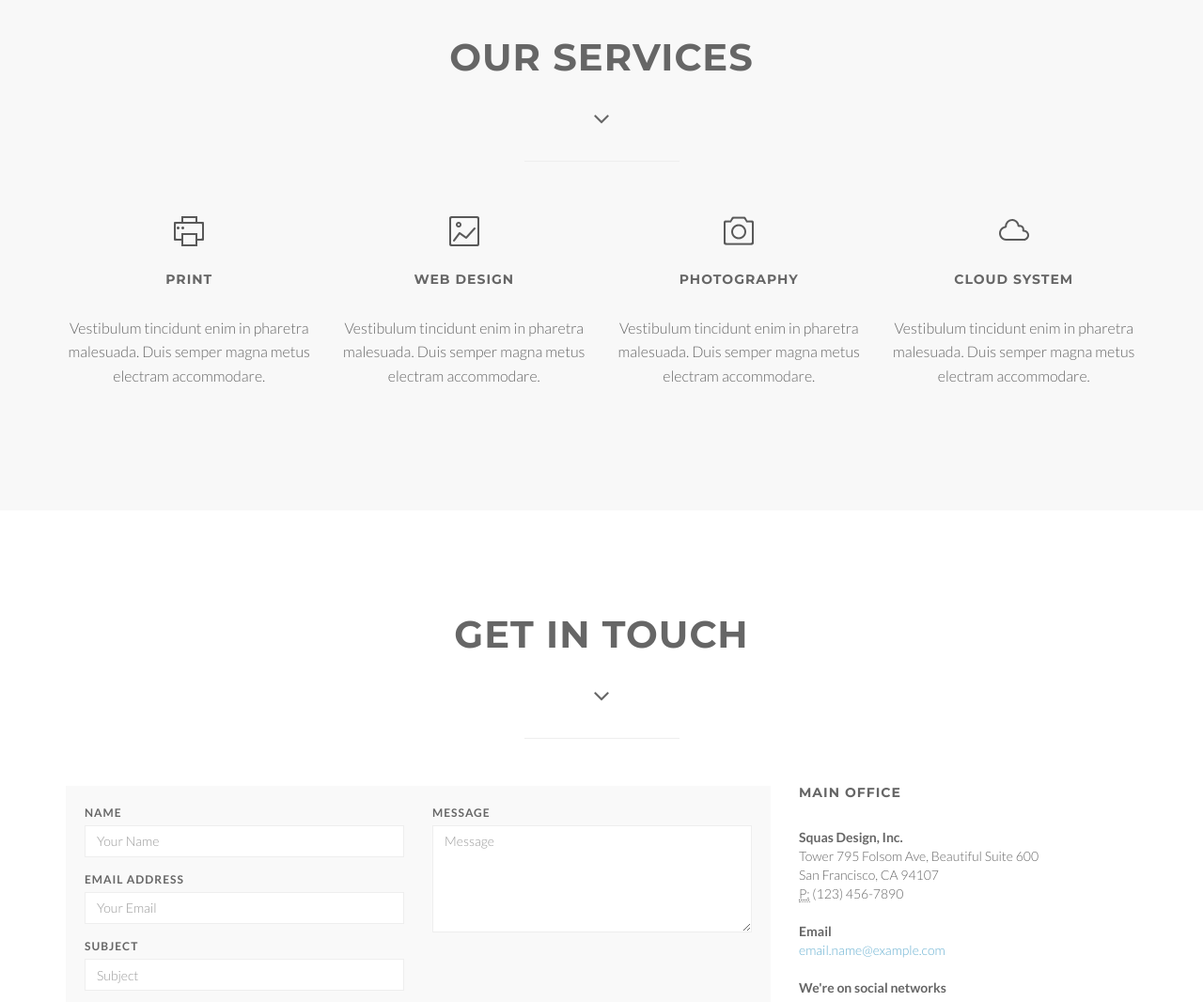
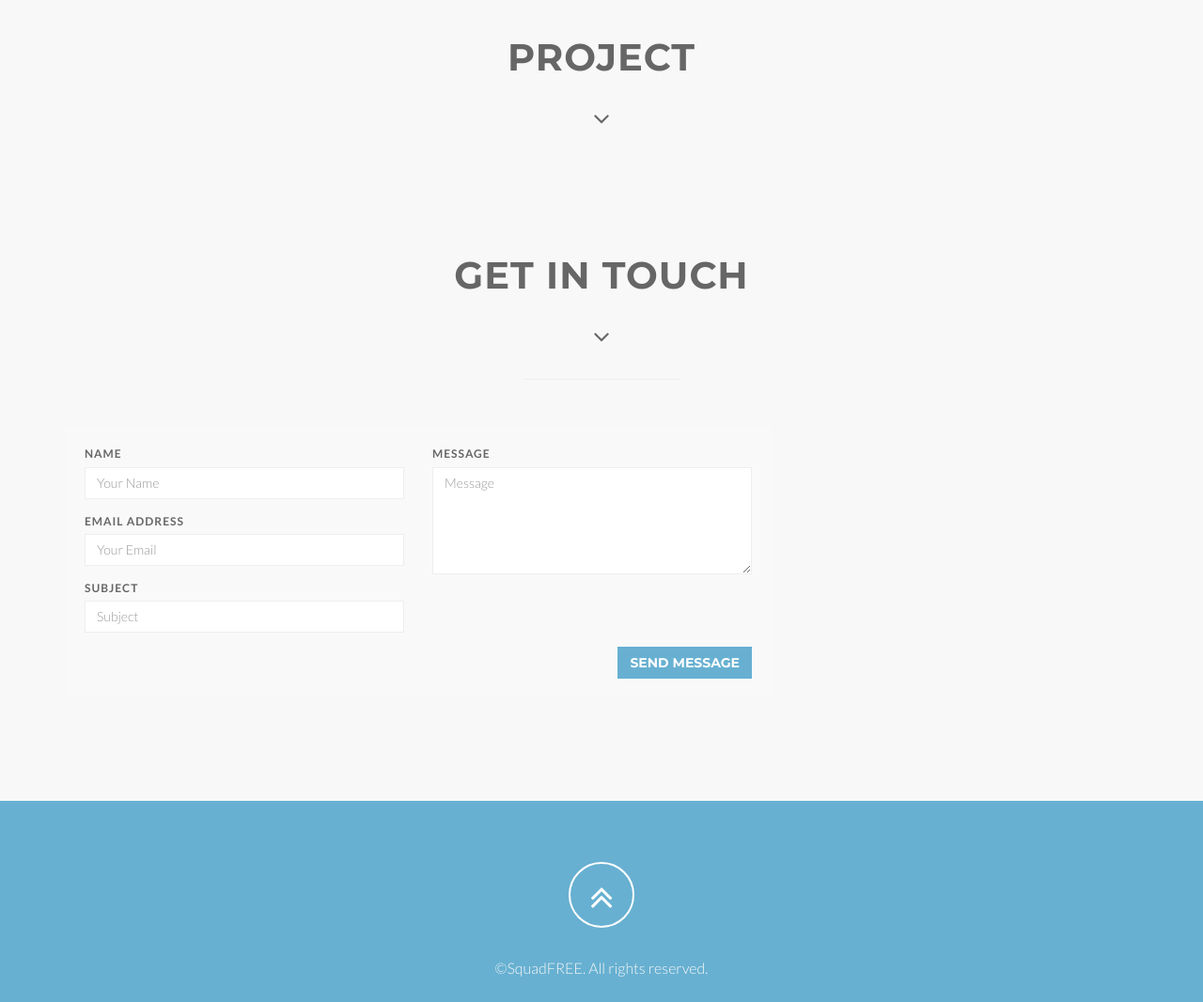
Before and after one commit to SJSBowley/Team6_Kela, a plain HTML site: page index.html in a window 1280 px wide. Shown: the part 1617-2683 px from the top of the page at 94% size. Drawn offline with Linux system fonts and the light colour scheme.

Commit message:
Update index.html

```diff
--- a/index.html
+++ b/index.html
@@ -41,7 +41,7 @@
                     <i class="fa fa-bars"></i>
                 </button>
                 <a class="navbar-brand" href="index.html">
-                    <h1>SQUAD FREE</h1>
+                    <h1>CS109 Project - Predicting Seizures</h1>
                 </a>
             </div>
 
@@ -49,17 +49,21 @@
             <div class="collapse navbar-collapse navbar-right navbar-main-collapse">
       <ul class="nav navbar-nav">
         <li class="active"><a href="#intro">Home</a></li>
-        <li><a href="#about">About</a></li>
-		<li><a href="#service">Service</a></li>
-		<li><a href="#contact">Contact</a></li>
-        <li class="dropdown">
+        <li><a href="#project">Project</a></li>
+		<li><a href="#literature">Literature</a></li>
+	      <li><a href="#data">Data</a></li>
+	      <li><a href="#approach">Approach</a></li>
+	      <li><a href="#model">Model</a></li>
+	      <li><a href="#model">Analysis</a></li>
+	      <li><a href="#model">Conclusions</a></li>
+       <!-- <li class="dropdown">
           <a href="#" class="dropdown-toggle" data-toggle="dropdown">Dropdown <b class="caret"></b></a>
           <ul class="dropdown-menu">
             <li><a href="#">Example menu</a></li>
             <li><a href="#">Example menu</a></li>
             <li><a href="#">Example menu</a></li>
           </ul>
-        </li>
+        </li> -->
       </ul>
             </div>
             <!-- /.navbar-collapse -->
@@ -71,7 +75,7 @@
     <section id="intro" class="intro">
 
 		<div class="slogan">
-			<h2>CS109 - Fall 2016 Project<span class="text_color">SQUAD</span> </h2>
+			<h2>CS109 - Fall 2016 Project<span class="text_color"></span> </h2>
 			<h4>PREDICTING SEIZURES AND EPILEPSY</h4>
 		</div>
 		<div class="page-scroll">
@@ -122,8 +126,8 @@
 				<div class="wow bounceInUp" data-wow-delay="0.5s">
                 <div class="team boxed-grey">
                     <div class="inner">
-						<h5>Maura Daniels</h5>
-                        <p class="subtitle">Ruby on Rails</p>
+						<h5>Mohammed Amro</h5>
+                        <p class="subtitle"></p>
                         <div class="avatar"><img src="img/team/2.jpg" alt="" class="img-responsive img-circle" /></div>
 
                     </div>
@@ -134,8 +138,8 @@
 				<div class="wow bounceInUp" data-wow-delay="0.8s">
                 <div class="team boxed-grey">
                     <div class="inner">
-						<h5>Jack Briane</h5>
-                        <p class="subtitle">jQuery Ninja</p>
+						<h5>Gerard Nignon</h5>
+                        <p class="subtitle"></p>
                         <div class="avatar"><img src="img/team/3.jpg" alt="" class="img-responsive img-circle" /></div>
 
                     </div>
@@ -146,8 +150,8 @@
 				<div class="wow bounceInUp" data-wow-delay="1s">
                 <div class="team boxed-grey">
                     <div class="inner">
-						<h5>Tom Petterson</h5>
-                        <p class="subtitle">Typographer</p>
+						<h5>Christopher Martinez Se</h5>
+                        <p class="subtitle"></p>
                         <div class="avatar"><img src="img/team/4.jpg" alt="" class="img-responsive img-circle" /></div>
 
                     </div>
@@ -160,7 +164,7 @@
 	<!-- /Section: about -->
 
 
-	<!-- Section: services -->
+	<!-- Section: Project -->
     <section id="service" class="home-section text-center bg-gray">
 
 		<div class="heading-about">
@@ -169,7 +173,7 @@
 				<div class="col-lg-8 col-lg-offset-2">
 					<div class="wow bounceInDown" data-wow-delay="0.4s">
 					<div class="section-heading">
-					<h2>Our Services</h2>
+					<h2>Project</h2>
 					<i class="fa fa-2x fa-angle-down"></i>
 
 					</div>
@@ -178,69 +182,8 @@
 			</div>
 			</div>
 		</div>
-		<div class="container">
-		<div class="row">
-			<div class="col-lg-2 col-lg-offset-5">
-				<hr class="marginbot-50">
-			</div>
-		</div>
-        <div class="row">
-            <div class="col-md-3">
-				<div class="wow fadeInLeft" data-wow-delay="0.2s">
-                <div class="service-box">
-					<div class="service-icon">
-						<img src="img/icons/service-icon-1.png" alt="" />
-					</div>
-					<div class="service-desc">
-						<h5>Print</h5>
-						<p>Vestibulum tincidunt enim in pharetra malesuada. Duis semper magna metus electram accommodare.</p>
-					</div>
-                </div>
-				</div>
-            </div>
-			<div class="col-md-3">
-				<div class="wow fadeInUp" data-wow-delay="0.2s">
-                <div class="service-box">
-					<div class="service-icon">
-						<img src="img/icons/service-icon-2.png" alt="" />
-					</div>
-					<div class="service-desc">
-						<h5>Web Design</h5>
-						<p>Vestibulum tincidunt enim in pharetra malesuada. Duis semper magna metus electram accommodare.</p>
-					</div>
-                </div>
-				</div>
-            </div>
-			<div class="col-md-3">
-				<div class="wow fadeInUp" data-wow-delay="0.2s">
-                <div class="service-box">
-					<div class="service-icon">
-						<img src="img/icons/service-icon-3.png" alt="" />
-					</div>
-					<div class="service-desc">
-						<h5>Photography</h5>
-						<p>Vestibulum tincidunt enim in pharetra malesuada. Duis semper magna metus electram accommodare.</p>
-					</div>
-                </div>
-				</div>
-            </div>
-			<div class="col-md-3">
-				<div class="wow fadeInRight" data-wow-delay="0.2s">
-                <div class="service-box">
-					<div class="service-icon">
-						<img src="img/icons/service-icon-4.png" alt="" />
-					</div>
-					<div class="service-desc">
-						<h5>Cloud System</h5>
-						<p>Vestibulum tincidunt enim in pharetra malesuada. Duis semper magna metus electram accommodare.</p>
-					</div>
-                </div>
-				</div>
-            </div>
-        </div>
-		</div>
-	</section>
-	<!-- /Section: services -->
+
+	<!-- /Section: Project -->
 
 
 
@@ -316,33 +259,7 @@
             </div>
         </div>
 
-		<div class="col-lg-4">
-			<div class="widget-contact">
-				<h5>Main Office</h5>
 
-				<address>
-				  <strong>Squas Design, Inc.</strong><br>
-				  Tower 795 Folsom Ave, Beautiful Suite 600<br>
-				  San Francisco, CA 94107<br>
-				  <abbr title="Phone">P:</abbr> (123) 456-7890
-				</address>
-
-				<address>
-				  <strong>Email</strong><br>
-				  <a href="mailto:#">email.name@example.com</a>
-				</address>
-				<address>
-				  <strong>We're on social networks</strong><br>
-                       	<ul class="company-social">
-                            <li class="social-facebook"><a href="#" target="_blank"><i class="fa fa-facebook"></i></a></li>
-                            <li class="social-twitter"><a href="#" target="_blank"><i class="fa fa-twitter"></i></a></li>
-                            <li class="social-dribble"><a href="#" target="_blank"><i class="fa fa-dribbble"></i></a></li>
-                            <li class="social-google"><a href="#" target="_blank"><i class="fa fa-google-plus"></i></a></li>
-                        </ul>
-				</address>
-
-			</div>
-		</div>
     </div>
 
 		</div>
```
